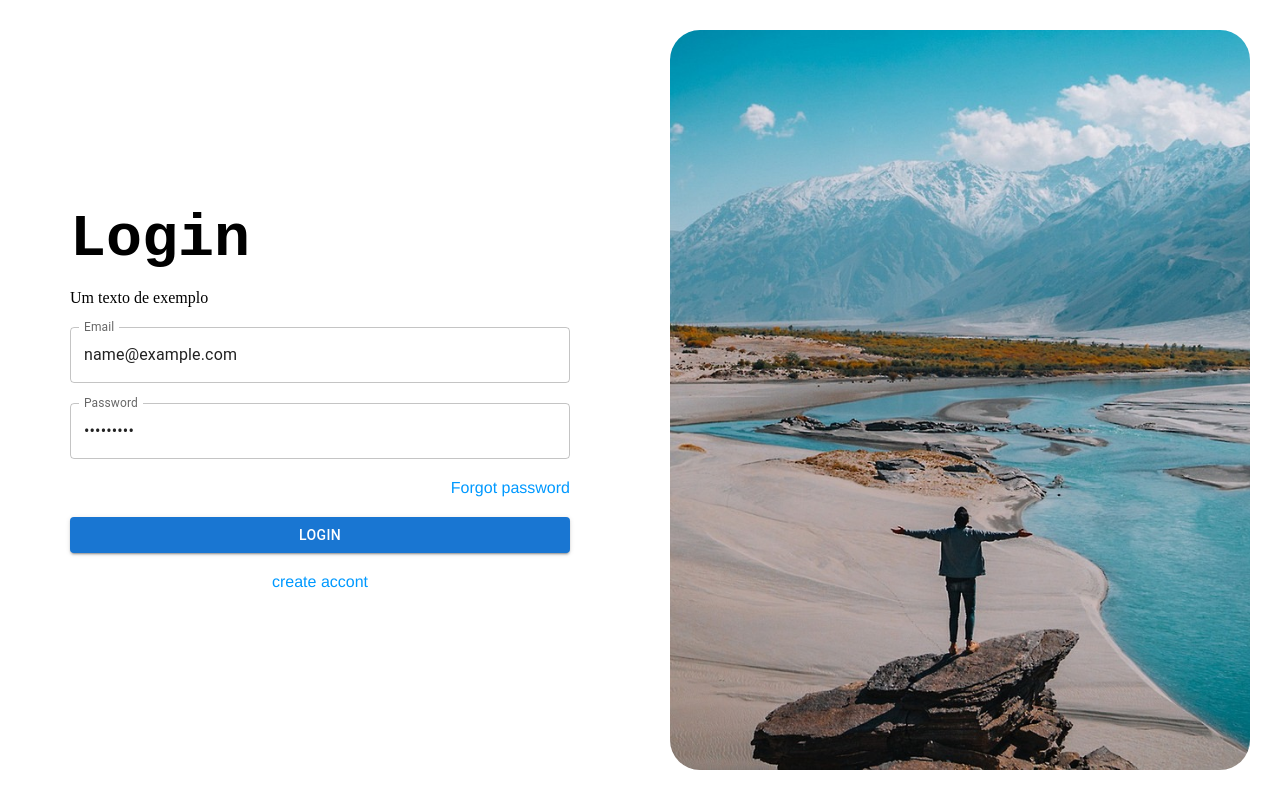
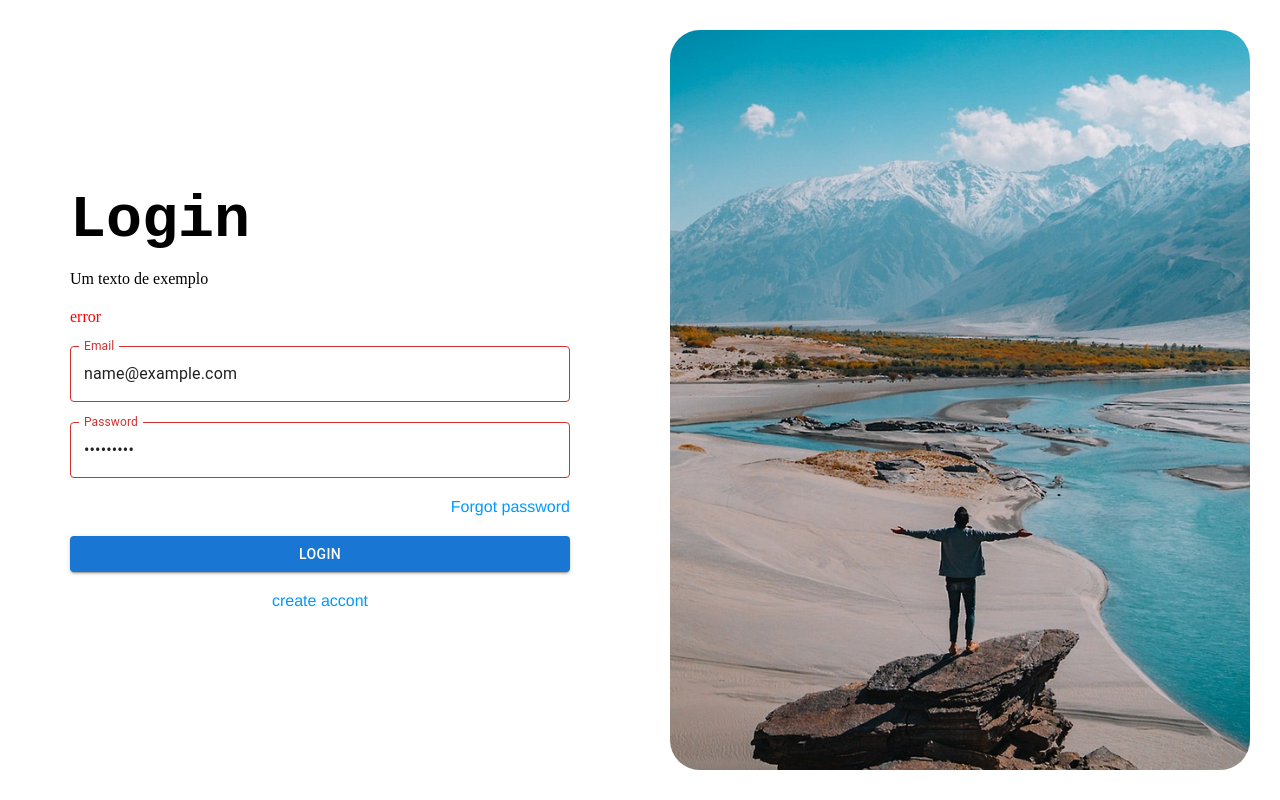
Before and after one commit to GabrielNatan/travel, a React (Vite) app: page /login in a window 1280 px wide. Both pictures are taken after typing "name@example.com", "Sample123" into the empty fields and a click on the button "LOGIN". Built offline with nearby package versions, Linux system fonts and the light colour scheme; data requests are answered from the project's data file.

Commit message:
create server json

```diff
--- /dev/null
+++ b/db.json
@@ -0,0 +1,5 @@
+{
+  "customers":[
+      {"name":"Jarvas","password":"1234", "email":"jarvas@email.com"}
+  ]
+}
--- a/package.json
+++ b/package.json
@@ -13,6 +13,7 @@
     "@emotion/styled": "^11.10.6",
     "@hookform/resolvers": "^3.0.0",
     "@mui/material": "^5.11.14",
+    "axios": "^1.3.4",
     "react": "^18.2.0",
     "react-dom": "^18.2.0",
     "react-hook-form": "^7.43.7",
--- /dev/null
+++ b/src/api/Customers.ts
@@ -0,0 +1,33 @@
+import { app } from './index'
+
+interface ICustomer{
+  email: string
+  password: string
+  name: string
+}
+
+class Customer{
+  url: string;
+
+  constructor(){
+    this.url = "/customers"
+  }
+
+  async getUser(email: string){
+    try {
+      const { data } = await app(this.url)
+      const [ user ] = data.filter((customer:ICustomer) =>{ return customer.email === email})
+      if(!user){
+        throw("error")
+      }
+      return user
+
+    } catch (error) {
+      return error
+    }
+  }
+
+
+}
+
+export default new Customer()
--- /dev/null
+++ b/src/api/index.ts
@@ -0,0 +1,5 @@
+import axios from 'axios'
+
+export const app = axios.create({
+  baseURL: 'http://localhost:3000',
+});
--- a/src/pages/Login/index.tsx
+++ b/src/pages/Login/index.tsx
@@ -4,6 +4,9 @@ import { yupResolver } from '@hookform/resolvers/yup';
 import * as yup from "yup";
 import { Link } from "react-router-dom";
 import { Form } from "./styled"
+import Customers from "../../api/Customers";
+import { useState } from "react";
+
 type Inputs = {
   email: string,
   password: string,
@@ -17,23 +20,32 @@ const schema = yup.object({
 }).required();
 
 export const Login = ()=>{
+  const [message, setMessage] = useState('')
   const { register, handleSubmit, watch, formState: { errors } } = useForm<Inputs>({
     resolver: yupResolver(schema)
   });
-  const onSubmit: SubmitHandler<Inputs> = data => console.log(data);
+  const onSubmit: SubmitHandler<Inputs> = async data => {
+    const { email, password } = data;
+    let res = await Customers.getUser(email);
+    if(typeof res === "string"){
+      setMessage(res)
+    }
+
+  };
 
   console.log(errors)
   return(
     <Form onSubmit={handleSubmit(onSubmit)}>
       <h1>Login</h1>
       <p>Um texto de exemplo</p>
+      {message && <p style={{color:"red"}}>{message}</p>}
       <TextField
         fullWidth
         type="email"
         label="Email"
         variant="outlined"
         {...register("email")}
-        error={!!errors?.email?.message}
+        error={!!errors?.email?.message || !!message}
         helperText={errors?.email?.message}
       />
       <TextField
@@ -42,7 +54,7 @@ export const Login = ()=>{
         label="Password"
         variant="outlined"
         {...register("password")}
-        error={!!errors?.password?.message}
+        error={!!errors?.password?.message || !!message}
         helperText={errors?.password?.message}
       />
       <Link to="/forgot-password">Forgot password</Link>
```
Also changed, not shown: 1 other file (tests, documents, lock files or other folders).
